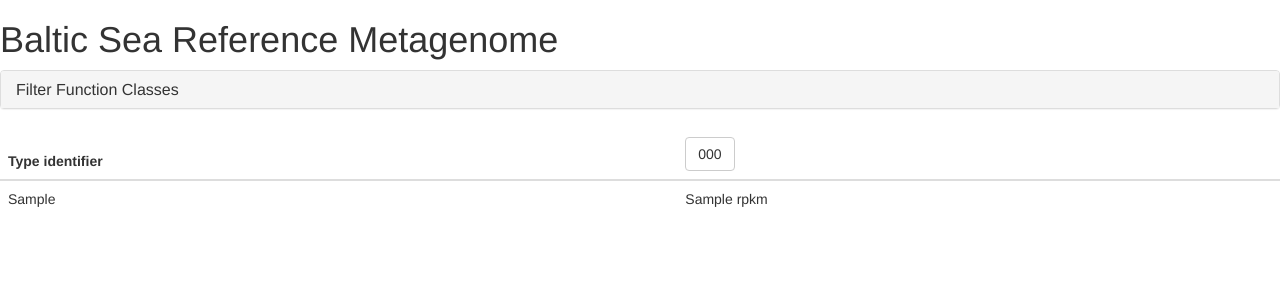
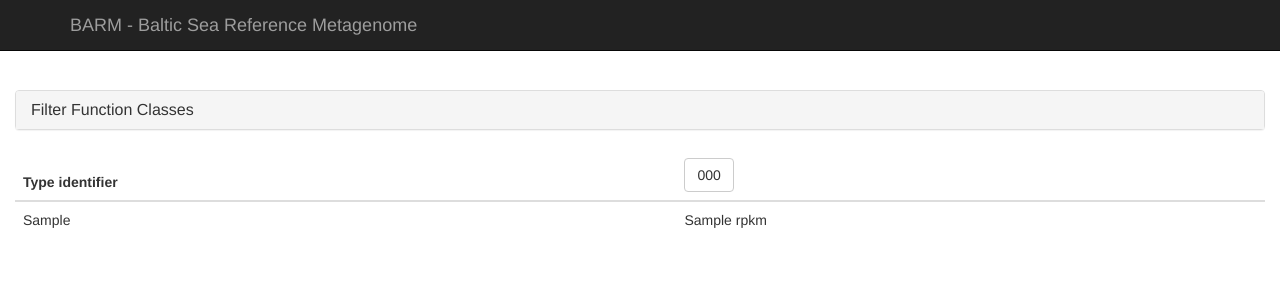
Before and after one commit to EnvGen/BARM_web_server, a Flask app: template templates/index.html in a window 1280 px wide. Shown: the top 300 px of the page. Run offline with Flask 2, Linux system fonts and the light colour scheme; tables that the repository leaves empty hold one stand-in row (values such as "Sample post"); the template is opened without the code that fills it: values that come from a table or form of the project are taken from there, most other values are stand-ins (such as "Sample title", 1, 10 or a date in 2020); some libraries are stand-ins or nearby versions.

Commit message:
Added css file and a navbar

```diff
--- /dev/null
+++ b/static/main.css
@@ -0,0 +1,10 @@
+body {
+  padding-top: 50px;
+}
+.main-content {
+  padding: 40px 15px;
+}
+
+form h4 {
+    padding-top: 20px;
+}
--- a/templates/default_base.html
+++ b/templates/default_base.html
@@ -5,12 +5,21 @@
   <meta charset="utf-8">
   <meta name="viewport" content="width=device-width, initial-scale=1">
   <link rel="stylesheet"href="http://maxcdn.bootstrapcdn.com/bootstrap/3.3.6/css/bootstrap.min.css">
+  <link rel="stylesheet" href="{{ url_for('static', filename='main.css') }}">
   <script src="https://ajax.googleapis.com/ajax/libs/jquery/1.11.3/jquery.min.js"></script>
   <script src="http://maxcdn.bootstrapcdn.com/bootstrap/3.3.5/js/bootstrap.min.js"></script>
 </head>
 <body>
-  <h1>Baltic Sea Reference Metagenome</h1>
-  {% block body %}
-  {% endblock body %}
+  <nav class="navbar navbar-inverse navbar-fixed-top">
+    <div class="container">
+      <div class="navbar-header">
+        <a class="navbar-brand">BARM - Baltic Sea Reference Metagenome</a>
+      </div>
+    </div>
+  </nav>
+    <div class="main-content">
+      {% block body %}
+      {% endblock body %}
+    </div>
 </body>
 </html>
```
